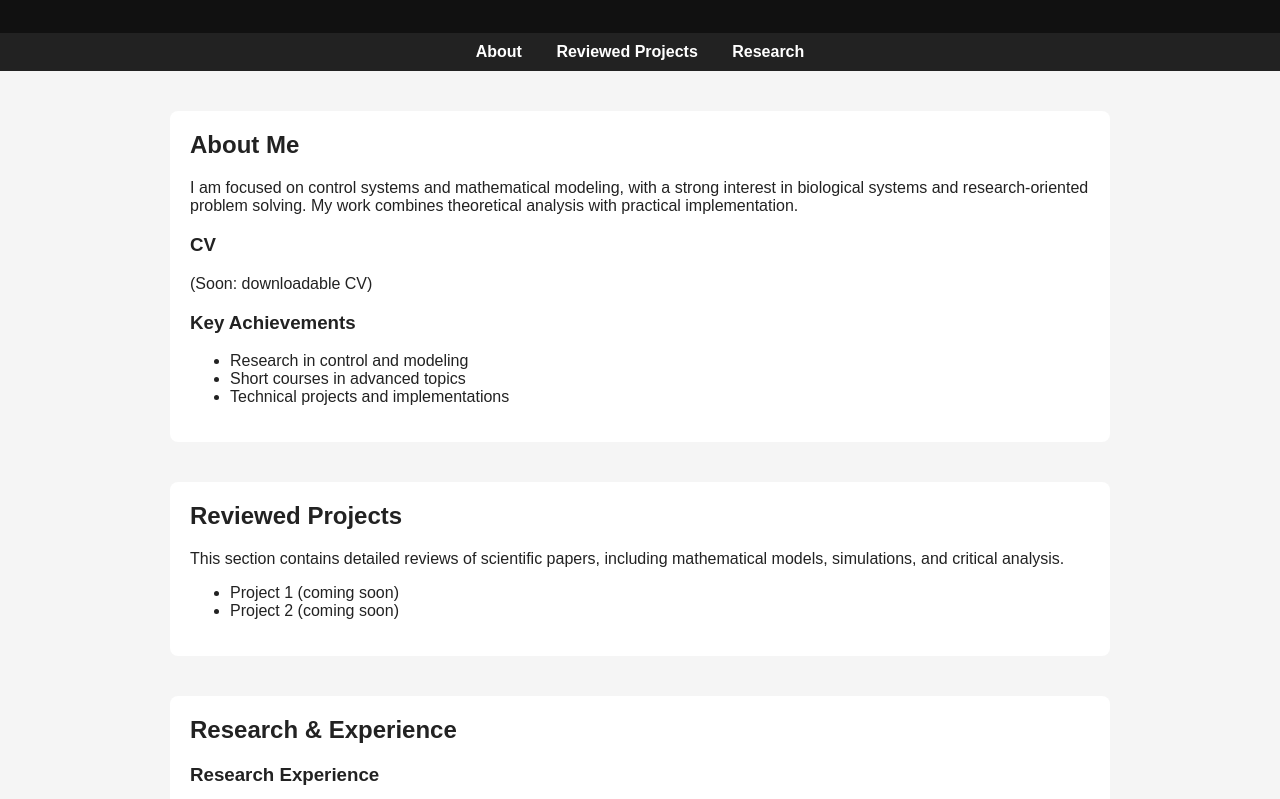
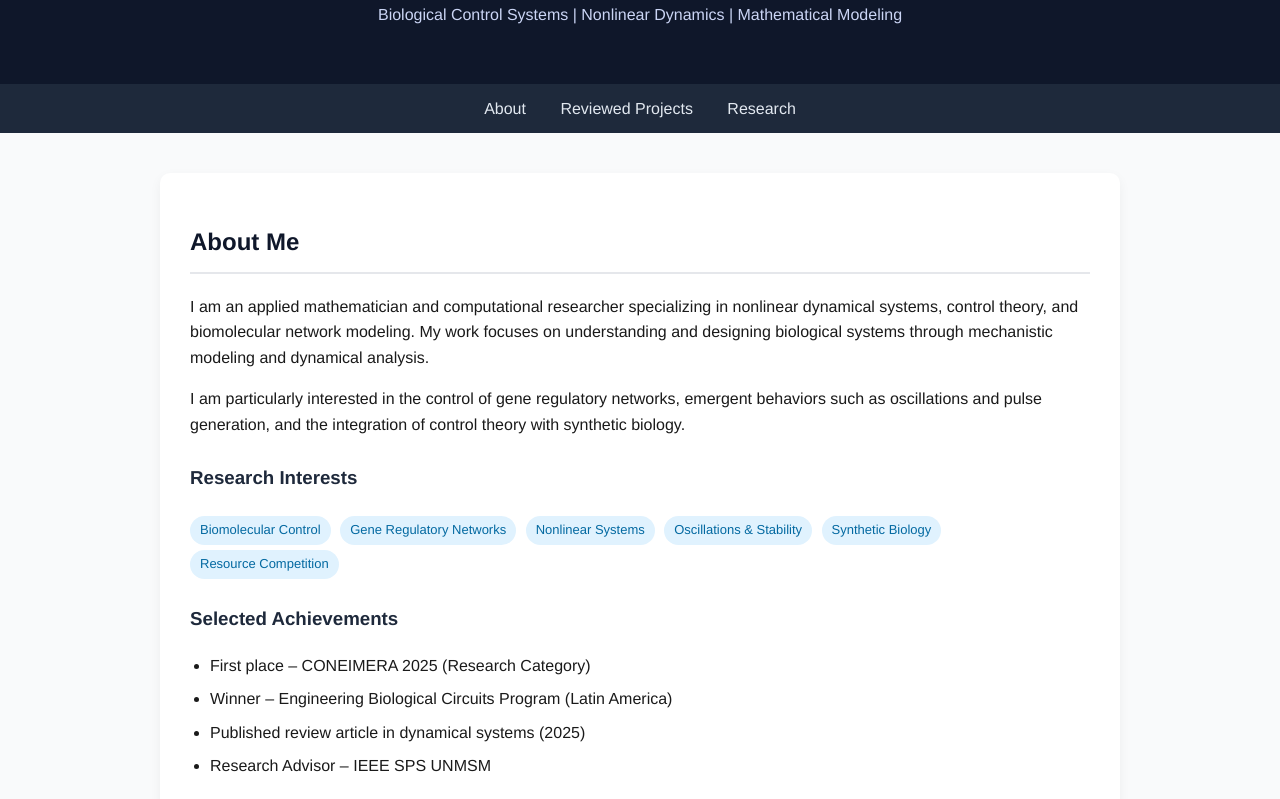
Before and after one commit to rnloz26/rnloz26.github.io, a plain HTML site: page index.html in a window 1280 px wide. Shown: the part 99-898 px from the top of the page. Drawn offline with nearby package versions, Linux system fonts and the light colour scheme.

Commit message:
Revise index.html with new styles and content
Updated styling and content for better presentation and clarity.

```diff
--- a/index.html
+++ b/index.html
@@ -5,49 +5,90 @@
   <title>Renato Rengifo | Academic Portfolio</title>
   <meta name="viewport" content="width=device-width, initial-scale=1.0">
 
-  <!-- Minimal styling -->
+  <!-- MathJax for equations -->
+  <script src="https://cdn.jsdelivr.net/npm/mathjax@3/es5/tex-mml-chtml.js"></script>
+
   <style>
     body {
-      font-family: Arial, sans-serif;
+      font-family: "Helvetica Neue", Arial, sans-serif;
       margin: 0;
-      background: #f5f5f5;
-      color: #222;
+      background: #f9fafb;
+      color: #1a1a1a;
+      line-height: 1.6;
     }
 
     header {
-      background: #111;
+      background: #0f172a;
       color: white;
-      padding: 20px;
+      padding: 40px 20px;
       text-align: center;
     }
 
+    header h1 {
+      margin: 0;
+      font-size: 32px;
+    }
+
+    header p {
+      margin-top: 10px;
+      font-size: 16px;
+      color: #cbd5f5;
+    }
+
     nav {
-      background: #222;
-      padding: 10px;
+      background: #1e293b;
+      padding: 12px;
       text-align: center;
     }
 
     nav a {
-      color: white;
+      color: #e2e8f0;
       margin: 0 15px;
       text-decoration: none;
-      font-weight: bold;
+      font-weight: 500;
+    }
+
+    nav a:hover {
+      color: #38bdf8;
     }
 
     section {
       max-width: 900px;
       margin: 40px auto;
-      padding: 20px;
+      padding: 30px;
       background: white;
-      border-radius: 8px;
+      border-radius: 10px;
+      box-shadow: 0 4px 12px rgba(0,0,0,0.05);
     }
 
-    h1, h2 {
-      margin-top: 0;
+    h2 {
+      border-bottom: 2px solid #e5e7eb;
+      padding-bottom: 10px;
+      margin-bottom: 20px;
+      color: #0f172a;
     }
 
-    .highlight {
-      color: #007acc;
+    h3 {
+      margin-top: 25px;
+      color: #1e293b;
+    }
+
+    ul {
+      padding-left: 20px;
+    }
+
+    li {
+      margin-bottom: 8px;
+    }
+
+    .tag {
+      display: inline-block;
+      background: #e0f2fe;
+      color: #0369a1;
+      padding: 4px 10px;
+      border-radius: 20px;
+      margin: 5px 5px 0 0;
+      font-size: 13px;
     }
   </style>
 </head>
@@ -56,7 +97,7 @@
 
 <header>
   <h1>Renato Rengifo</h1>
-  <p>Control Theory | Mathematical Modeling | Research</p>
+  <p>Biological Control Systems | Nonlinear Dynamics | Mathematical Modeling</p>
 </header>
 
 <nav>
@@ -67,50 +108,90 @@
 
 <section id="about">
   <h2>About Me</h2>
+
   <p>
-    I am focused on control systems and mathematical modeling, with a strong interest in biological systems
-    and research-oriented problem solving. My work combines theoretical analysis with practical implementation.
+    I am an applied mathematician and computational researcher specializing in nonlinear dynamical systems,
+    control theory, and biomolecular network modeling. My work focuses on understanding and designing biological
+    systems through mechanistic modeling and dynamical analysis.
   </p>
 
-  <h3>CV</h3>
-  <p>(Soon: downloadable CV)</p>
+  <p>
+    I am particularly interested in the control of gene regulatory networks, emergent behaviors such as oscillations
+    and pulse generation, and the integration of control theory with synthetic biology.
+  </p>
 
-  <h3>Key Achievements</h3>
+  <h3>Research Interests</h3>
+  <div>
+    <span class="tag">Biomolecular Control</span>
+    <span class="tag">Gene Regulatory Networks</span>
+    <span class="tag">Nonlinear Systems</span>
+    <span class="tag">Oscillations & Stability</span>
+    <span class="tag">Synthetic Biology</span>
+    <span class="tag">Resource Competition</span>
+  </div>
+
+  <h3>Selected Achievements</h3>
   <ul>
-    <li>Research in control and modeling</li>
-    <li>Short courses in advanced topics</li>
-    <li>Technical projects and implementations</li>
+    <li>First place – CONEIMERA 2025 (Research Category)</li>
+    <li>Winner – Engineering Biological Circuits Program (Latin America)</li>
+    <li>Published review article in dynamical systems (2025)</li>
+    <li>Research Advisor – IEEE SPS UNMSM</li>
   </ul>
 </section>
 
 <section id="projects">
   <h2>Reviewed Projects</h2>
+
   <p>
-    This section contains detailed reviews of scientific papers, including mathematical models,
-    simulations, and critical analysis.
+    This section contains technical reviews of scientific papers, including reconstruction of mathematical models,
+    simulation results, and critical analysis.
   </p>
 
   <ul>
-    <li>Project 1 (coming soon)</li>
-    <li>Project 2 (coming soon)</li>
+    <li>Gene regulatory network modeling (coming soon)</li>
+    <li>Oscillatory circuits analysis (coming soon)</li>
   </ul>
+
+  <h3>Example Equation</h3>
+  <p>
+    $$ \dot{x} = Ax + Bu $$
+  </p>
 </section>
 
 <section id="research">
-  <h2>Research & Experience</h2>
+  <h2>Research & Academic Background</h2>
+
+  <h3>Education</h3>
+  <ul>
+    <li><strong>MSc in Computer Science</strong> – National University of Trujillo (2024–2026)</li>
+    <li><strong>BSc in Electronic Engineering</strong> – Antenor Orrego Private University (2018–2023)</li>
+  </ul>
 
   <h3>Research Experience</h3>
-  <p>Details about your research experience.</p>
 
-  <h3>Short Courses</h3>
-  <p>Oxford short-course (control of biological systems).</p>
+  <p><strong>Programming Biomolecular Systems Lab (Remote)</strong></p>
+  <ul>
+    <li>Modeled gene regulatory networks with enzymatic reactions</li>
+    <li>Analyzed oscillatory regimes and stability properties</li>
+    <li>Studied pulse-generation mechanisms in 1-IFFL circuits</li>
+    <li>Incorporated resource competition constraints</li>
+  </ul>
 
-  <h3>Skills</h3>
+  <p><strong>IEEE SPS – UNMSM</strong></p>
   <ul>
-    <li>Mathematical Modeling</li>
-    <li>Control Systems</li>
-    <li>Data Analysis</li>
+    <li>Developed EEG-based stress detection pipelines</li>
+    <li>Applied spectral and time–frequency analysis</li>
+    <li>Taught wavelet-based signal processing</li>
   </ul>
+
+  <h3>Technical Skills</h3>
+  <ul>
+    <li>Nonlinear dynamical systems modeling</li>
+    <li>Control theory and stability analysis</li>
+    <li>MATLAB / Simulink</li>
+    <li>Python (scientific computing)</li>
+  </ul>
+
 </section>
 
 </body>
```
